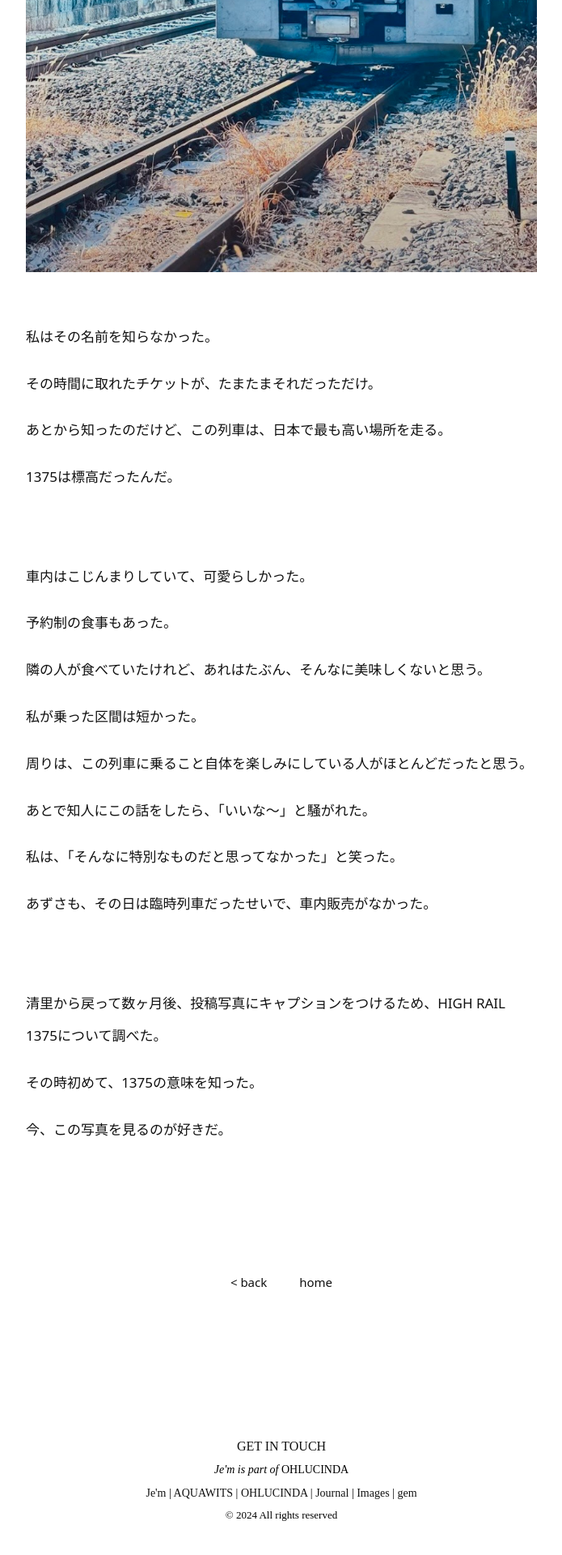
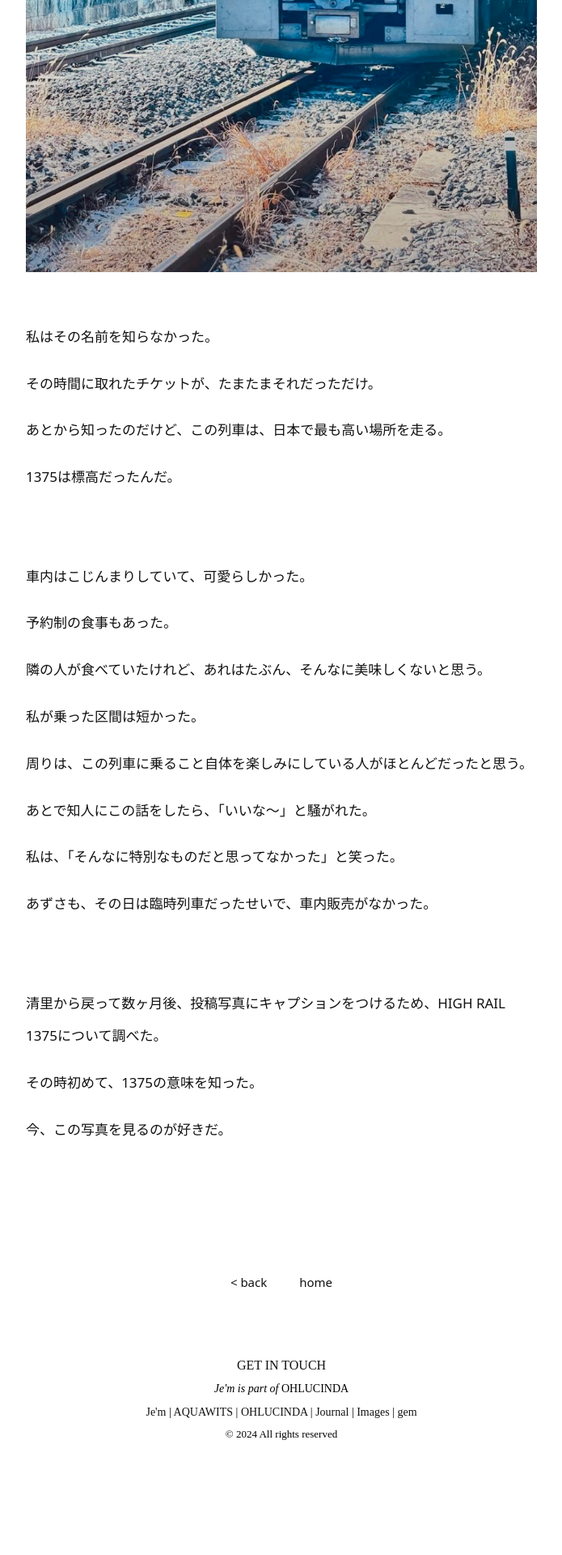
Before and after one commit to ohlucinda/ohlucinda-mobile, a Jekyll site: the page built from _posts/2026-05-02-青い列車.md, in a window 1280 px wide. Shown: the part 825-2745 px from the top of the page at 81% size, without its empty margins (292-987 px from the left). Built offline with Jekyll 4.4.1, drawn with Linux system fonts in a browser that asks for light colours; some web fonts are replaced; after the commit the page ends 2645 px from its top, so only the background shows below that.

Commit message:
Update style.css

```diff
--- a/assets/style.css
+++ b/assets/style.css
@@ -106,7 +106,7 @@ details div {
 }
 
 .post-footer {
-  margin-top: 180px !important;
+  margin-top: 80px !important;
 }
 
 .touch {
```
